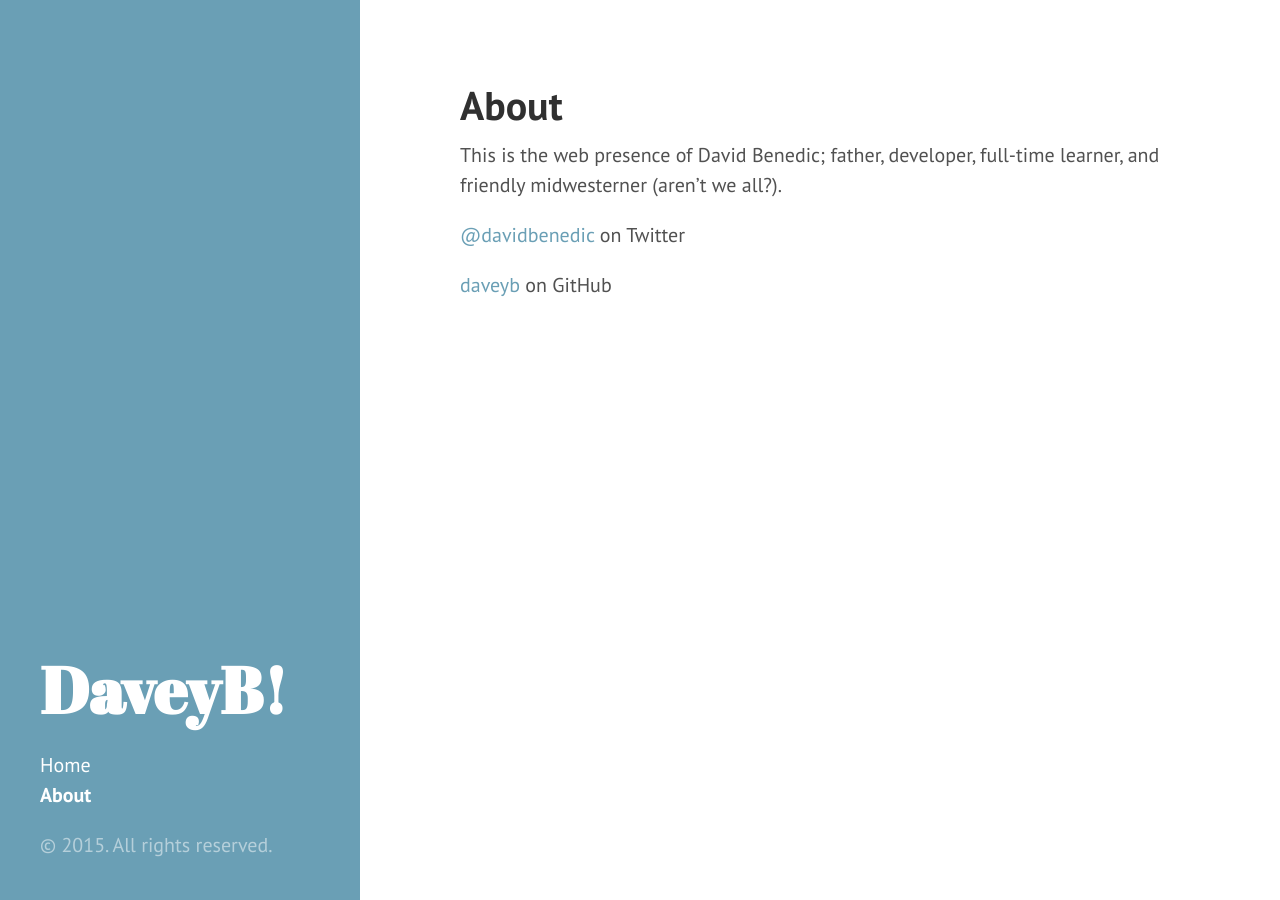
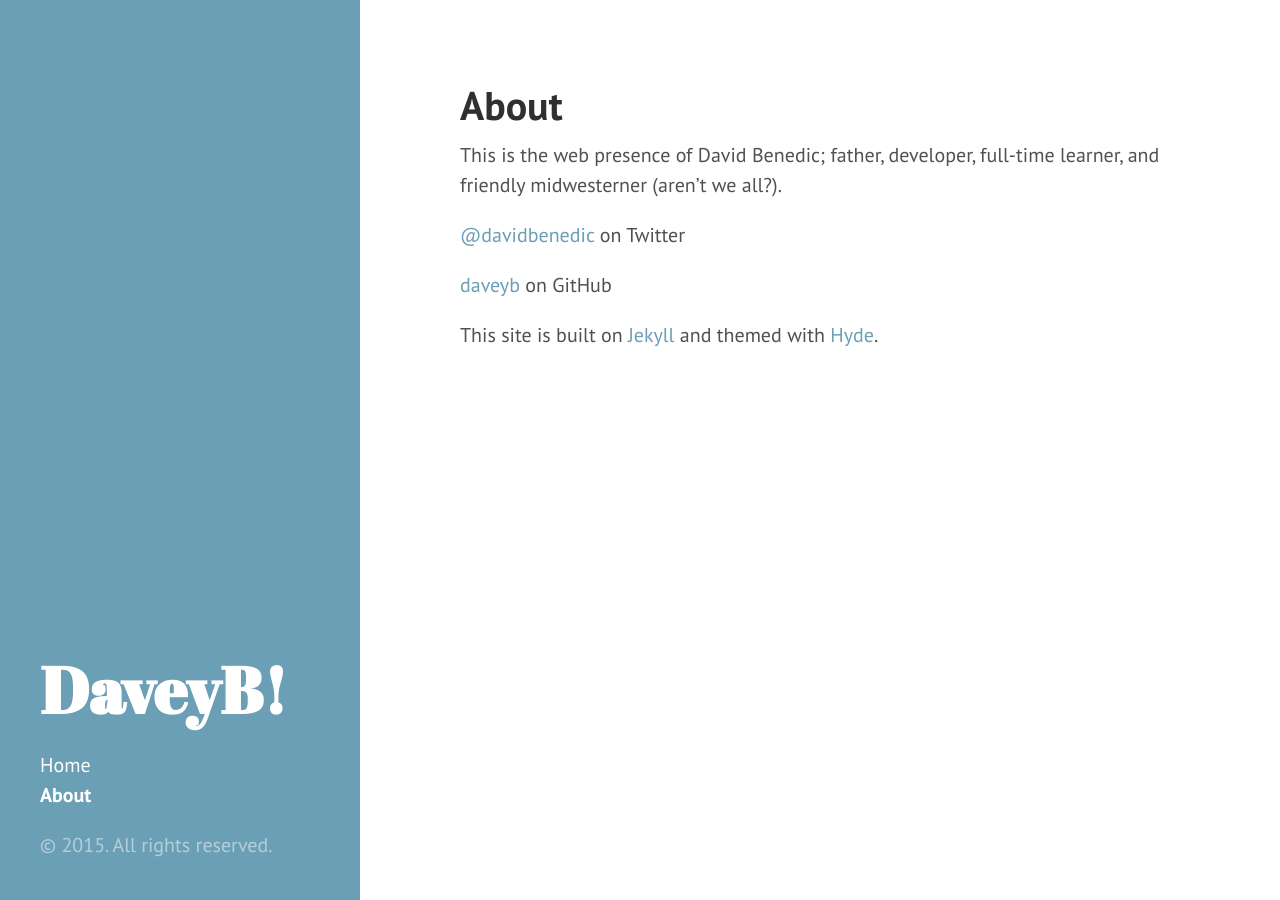
Before and after one commit to daveyb/daveyb.github.io, a Jekyll site: the page built from about.md, in a window 1280 px wide. Built offline with Jekyll 4.4.1, drawn with Linux system fonts in a browser that asks for light colours; Markdown is read by kramdown in place of the engine named in the settings.

Commit message:
attributing credit to Jekyll and Hyde

```diff
--- a/about.md
+++ b/about.md
@@ -8,3 +8,5 @@ This is the web presence of David Benedic; father, developer, full-time learner,
 [@davidbenedic](https://twitter.com/davidbenedic) on Twitter
 
 [daveyb](https://github.com/daveyb/) on GitHub
+
+This site is built on [Jekyll](https://github.com/jekyll/jekyll) and themed with [Hyde](https://github.com/poole/hyde).
```
